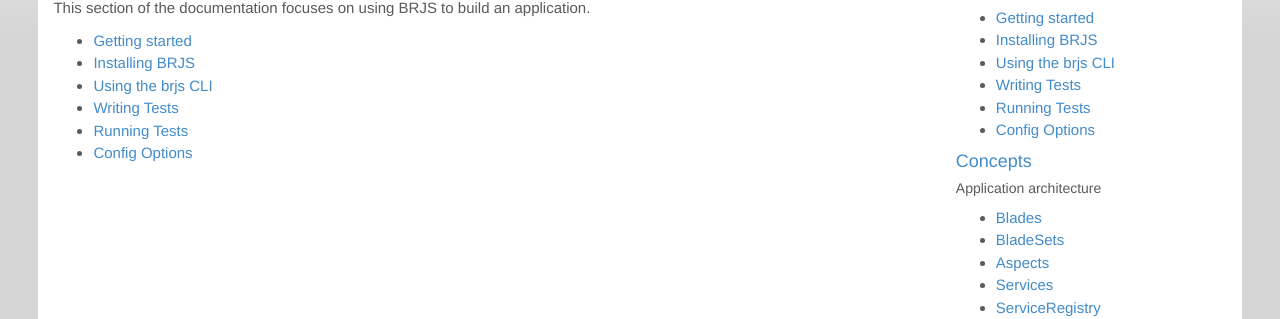
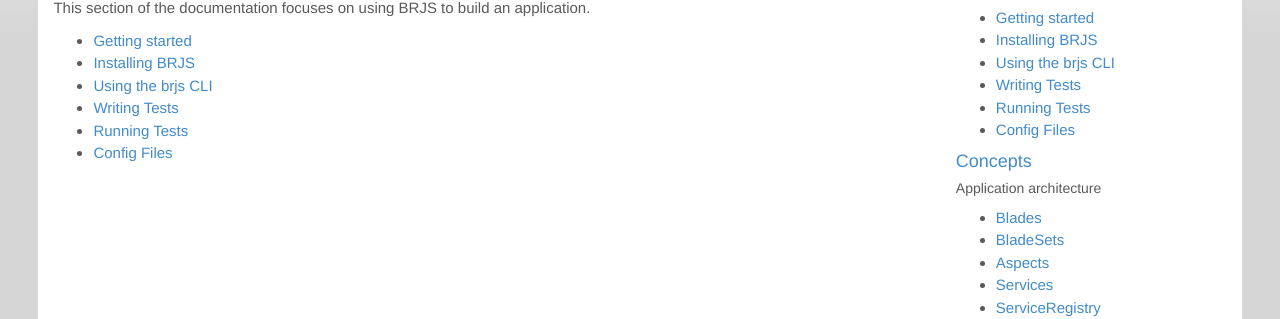
Before and after one commit to BladeRunnerJS/brjs-site, a Jekyll site: the page built from docs/use/index.md, in a window 1280 px wide. Shown: the part 246-565 px from the top of the page. Built offline with Jekyll 4.4.1, drawn with Linux system fonts in a browser that asks for light colours; nearby versions of some CDN libraries; Markdown is read by kramdown in place of the engine named in the settings.

Commit message:
Update toc.html

```diff
--- a/_includes/docs/use/toc.html
+++ b/_includes/docs/use/toc.html
@@ -4,5 +4,5 @@
   <li><a href="/docs/use/commandline/">Using the brjs CLI</a></li>
   <li><a href="/docs/use/writing_tests/">Writing Tests</a></li>
   <li><a href="/docs/use/running_tests/">Running Tests</a></li>
-  <li><a href="/docs/use/config/">Config Options</a></li>
+  <li><a href="/docs/use/config/">Config Files</a></li>
 </ul>
```
